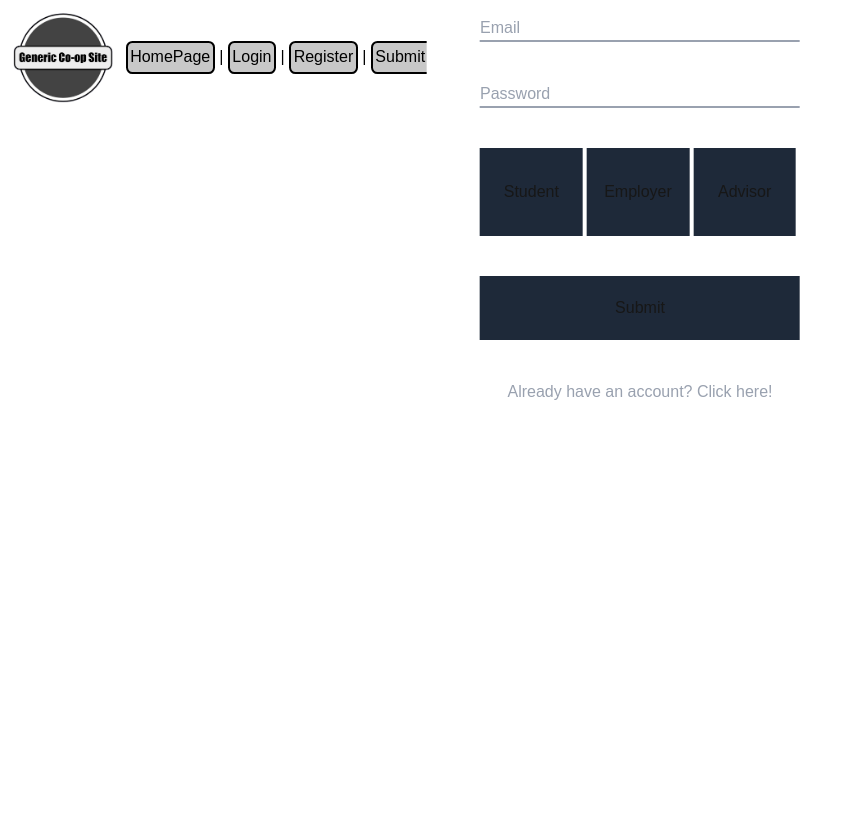
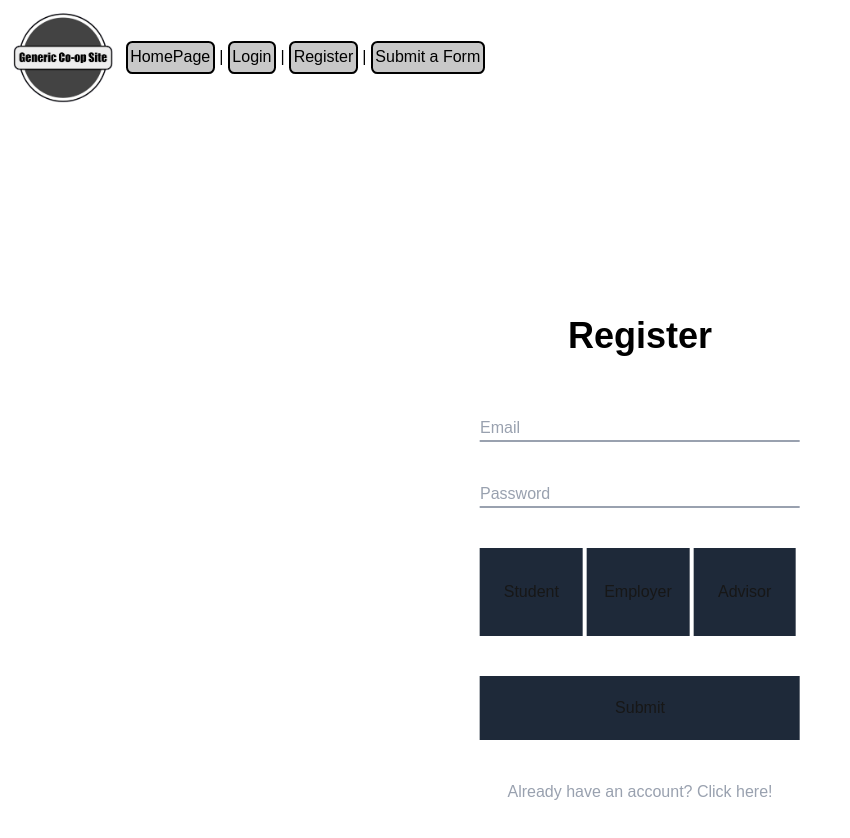
Before and after one commit to kronosei/CPS406Project, a Next.js app: page /register in a window 1280 px wide. Shown: the top 838 px of the page, without its empty margins (0-850 px from the left). Before the commit the page ends 800 px from the top, so only its background shows below. Built offline with nearby package versions, Linux system fonts and the light colour scheme; no server answers.

Commit message:
Fixed login and register style issues

```diff
--- a/src/app/globals.css
+++ b/src/app/globals.css
@@ -22,13 +22,10 @@
 body {
   background: var(--background);
   color: var(--foreground);
-  width: 100vw;
-  height: 100vh;
   font-family: Arial, Helvetica, sans-serif;
 }
 
 header {
-  margin:1vw;
   margin-left:auto;
   margin-right:auto;
   font-size:5vw;
--- /dev/null
+++ b/src/app/login/login.module.css
@@ -0,0 +1,3 @@
+.main {
+    height:50vh;
+}
--- a/src/app/login/page.tsx
+++ b/src/app/login/page.tsx
@@ -5,6 +5,7 @@ import { auth } from "../../../index";
 import { signInWithEmailAndPassword } from "firebase/auth";
 import { useRouter } from "next/navigation";
 import Layout from "../../components/Layout"
+import style from "./login.module.css";
 
 export default function Login() {
   const [inputEmail, setEmail] = useState("")
@@ -30,6 +31,7 @@ export default function Login() {
   }
   return (
    <Layout>
+   <div className={style.main}></div>
    <div className="relative flex flex-col h-3/4 sm:w-1/2 md:w-1/2 lg:w-2/5 xl:w-1/3 2xl:w-1/4 w-3/4 bg-white rounded-4xl transform-[translate(-50%,-50%)] top-1/2 left-1/2">
       <span className='text-black self-center text-4xl font-bold pt-32'>Login</span>
       <span className={error ? "text-red-500 self-center text-lg p-10 font-bold" : "self-center text-lg p-10 invisible"}>Invalid username or password</span>
--- a/src/app/register/page.tsx
+++ b/src/app/register/page.tsx
@@ -6,6 +6,7 @@ import { createUserWithEmailAndPassword } from "firebase/auth";
 import { useRouter } from "next/navigation";
 import { collection, doc, setDoc } from "firebase/firestore";
 import Layout from "../../components/Layout"
+import style from "../login/login.module.css";
 
 export default function Login() {
   const [inputEmail, setEmail] = useState("")
@@ -69,6 +70,7 @@ export default function Login() {
   }
   return (
    <Layout>
+   <div className={style.main}></div>
    <div className="relative flex flex-col h-3/4 sm:w-1/2 md:w-1/2 lg:w-2/5 xl:w-1/3 2xl:w-1/4 w-3/4 bg-white rounded-4xl transform-[translate(-50%,-50%)] top-1/2 left-1/2">
       <span className='text-black self-center text-4xl font-bold pt-32'>Register</span>
       <span className={error ? "text-red-500 self-center text-lg p-5 font-bold" : "self-center text-lg p-5 invisible"}>{error}</span>
--- a/src/components/Layout.module.css
+++ b/src/components/Layout.module.css
@@ -1,3 +1,9 @@
+
+.layout {
+    width:100vw;
+    height:100vh;
+}
+
 .layoutMain {
     background-color: white;
 }
--- a/src/components/Layout.tsx
+++ b/src/components/Layout.tsx
@@ -10,7 +10,7 @@ interface LayoutProps {
 
 const Layout: React.FC<LayoutProps> = ({ children }) => {
     return (
-        <div>
+        <div className={style.layout}>
             <div className={style.layoutMain} >
             <Image className={style.logo} src={logo} alt="Logo" width={100} height={100} />
             <nav className={style.navBar}>
```
